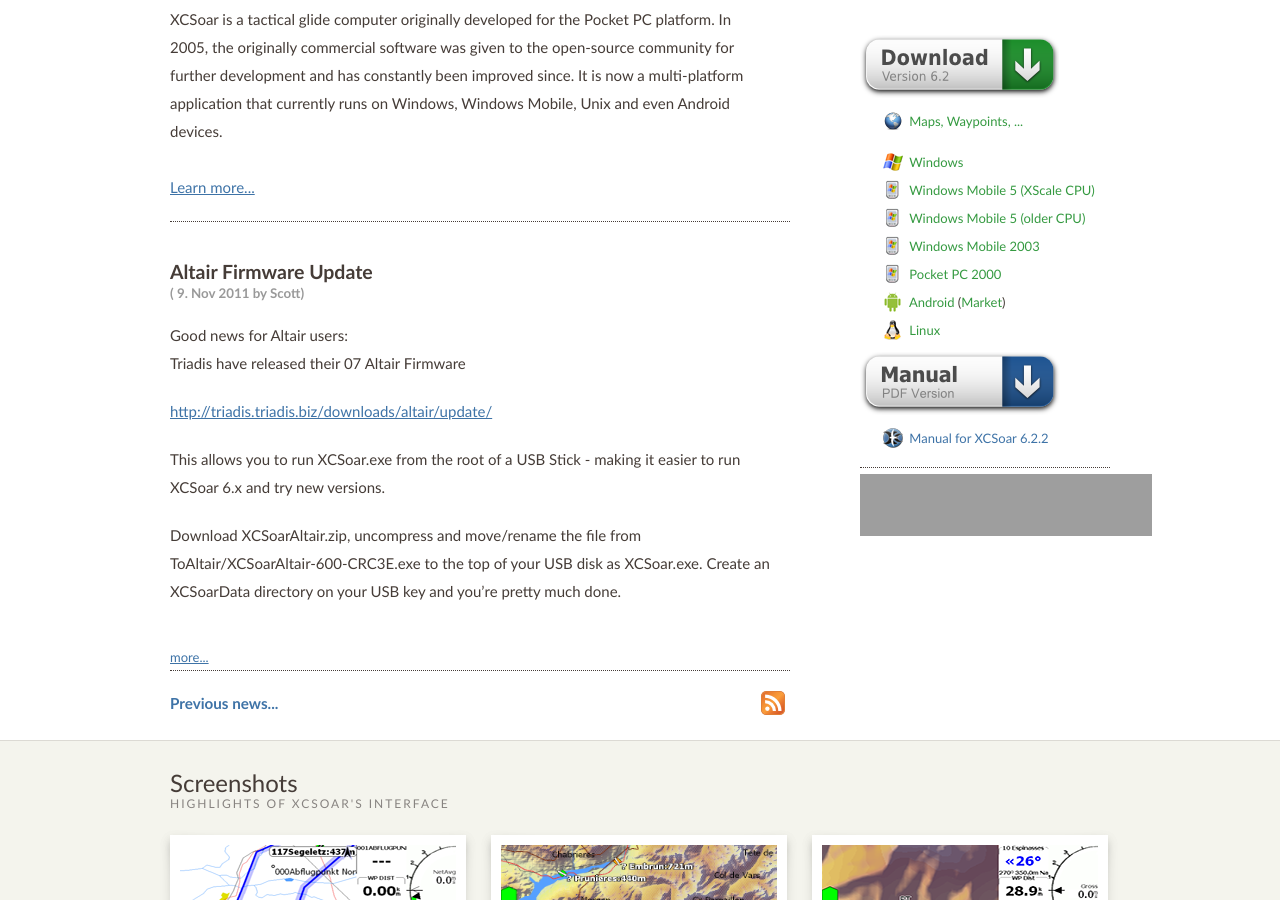
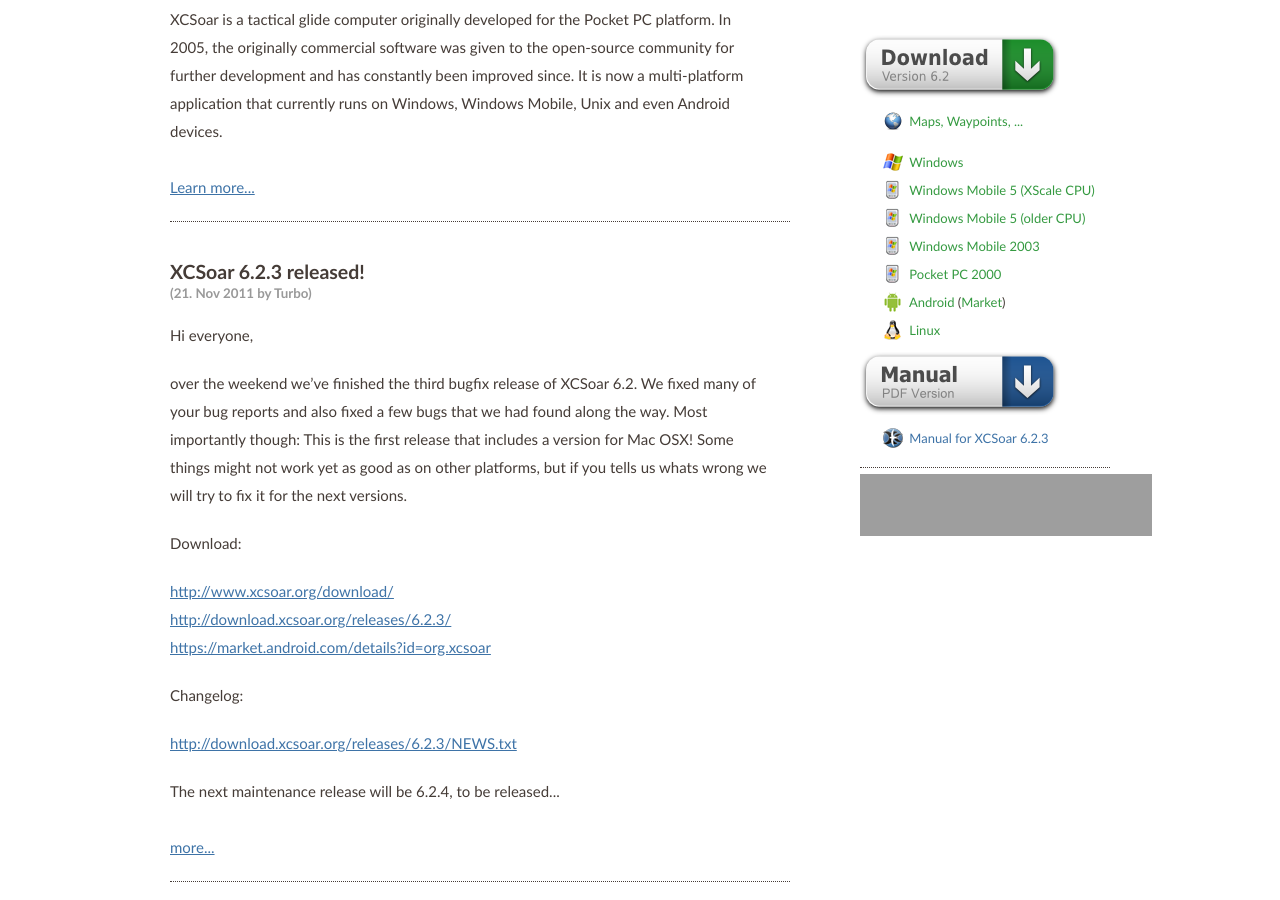
Before and after one commit to XCSoar/website, a Jekyll site: the page built from index.html, in a window 1280 px wide and 900 px high, scrolled down 204 px. Built offline with Jekyll 4.4.1, drawn with Linux system fonts in a browser that asks for light colours; grey boxes are pictures that could not be loaded.

Commit message:
release 6.2.3

```diff
--- a/_config.yml
+++ b/_config.yml
@@ -1,7 +1,7 @@
 permalink: /discover/:year/:month/:day/:title.html
 
-xcsoar_stable_version: 6.2.2
-xcsoar_testing_version: 6.2.2
+xcsoar_stable_version: 6.2.3
+xcsoar_testing_version: 6.2.3
 xcsoar_old_version: 6.1.5
 
 xcsoar_next_milestone: 'XCSoar 6.3'
--- /dev/null
+++ b/_posts/2011-11-21-XCSoar_6.2.3_released.md
@@ -0,0 +1,27 @@
+---
+layout: post
+color: blue
+title: XCSoar 6.2.3 released!
+author: Turbo
+---
+Hi everyone,
+
+over the weekend we've finished the third bugfix release of XCSoar 6.2.
+We fixed many of your bug reports and also fixed a few bugs that we had found
+along the way. Most importantly though: This is the first release that includes
+a version for Mac OSX! Some things might not work yet as good as on other
+platforms, but if you tells us whats wrong we will try to fix it for the next
+versions.
+
+Download:
+
+ [http://www.xcsoar.org/download/](/download/)
+ <{{ site.download_server_url }}6.2.3/>
+ <https://market.android.com/details?id=org.xcsoar>
+
+Changelog:
+
+ <{{ site.download_server_url }}6.2.3/NEWS.txt>
+
+The next maintenance release will be 6.2.4, to be released on demand.
+The next major release will be 6.3, to be released around december/january.
```
